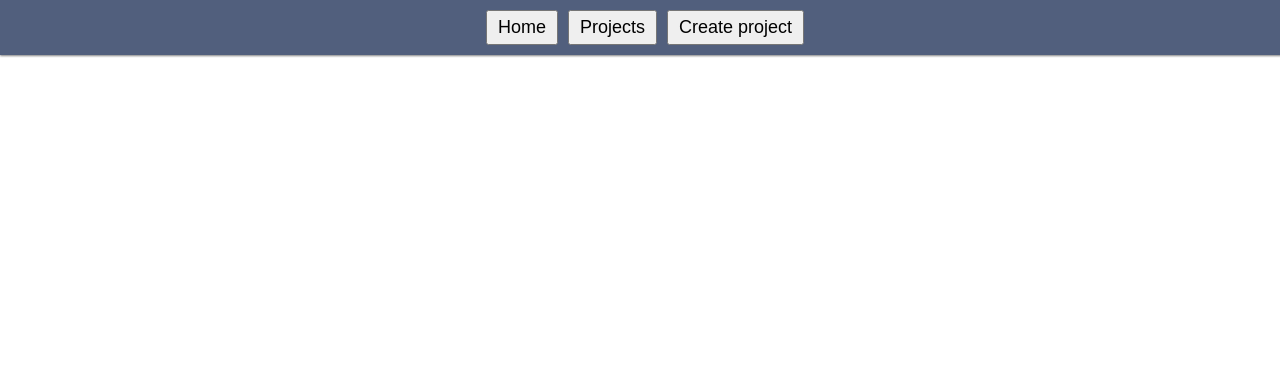
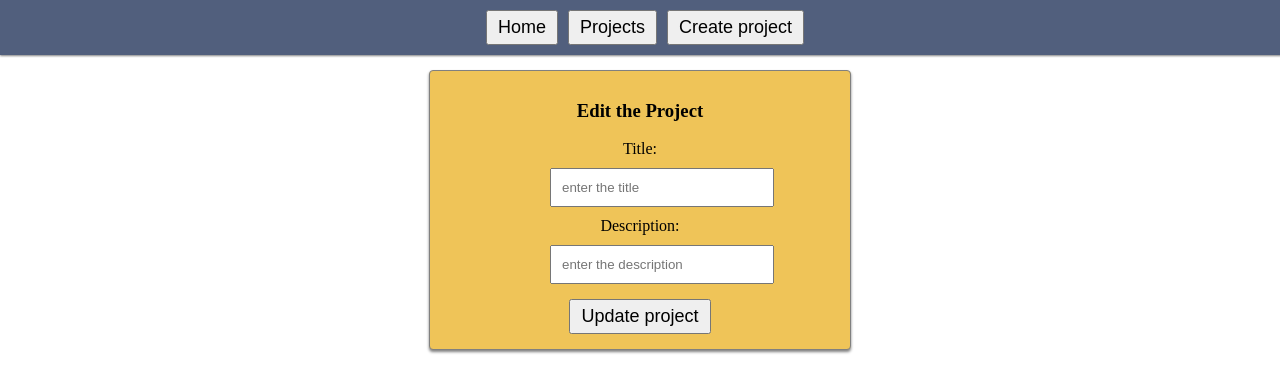
Before and after one commit to ironhack-sept2025-breakingBug/w5d3-react-project-management, a React (Vite) app: page /projects/edit/1 in a window 1280 px wide. Shown: the top 392 px of the page. Built offline with nearby package versions, Linux system fonts and the light colour scheme; no server answers.

Commit message:
feat: add functionality to edit projects

```diff
--- a/src/App.jsx
+++ b/src/App.jsx
@@ -5,6 +5,7 @@ import HomePage from "./pages/HomePage"
 import ProjectListPage from "./pages/ProjectListPage"
 import CreateProjectPage from "./pages/CreateProjectPage"
 import ProjectDetailsPage from "./pages/ProjectDetailsPage"
+import EditProjectPage from "./pages/EditProjectPage"
 
 
 function App() {
@@ -17,6 +18,7 @@ function App() {
         <Route path="/projects" element={<ProjectListPage />} />
         <Route path="/projects/create" element={<CreateProjectPage />} />
         <Route path="/projects/:projectId" element={<ProjectDetailsPage />} />
+        <Route path="/projects/edit/:projectId" element={<EditProjectPage />} />
       </Routes>
     </>
   )
--- /dev/null
+++ b/src/pages/EditProjectPage.jsx
@@ -0,0 +1,81 @@
+import axios from "axios"
+import { useEffect, useState } from "react"
+import { useNavigate, useParams } from "react-router-dom"
+import { BASE_URL } from "../config/api"
+
+
+function EditProjectPage() {
+
+    const [title, setTitle] = useState("")
+    const [description, setDescription] = useState("")
+
+    const { projectId } = useParams()
+
+    const navigate = useNavigate()
+
+
+    useEffect(() => {
+        // get project detailes & pre-populate the form
+        axios.get(`${BASE_URL}/projects/${projectId}`)
+            .then((response) => {
+                setTitle(response.data.title)
+                setDescription(response.data.description)
+            })
+            .catch((error) => console.log("Error getting project details from the API...", error));
+    }, [projectId])
+
+
+    const handleSubmit = (e) => {
+        e.preventDefault()
+
+        const newDetails = {
+            title: title,
+            description: description,
+        }
+
+        axios.put(`${BASE_URL}/projects/${projectId}`, newDetails)
+            .then(() => {
+                navigate(`/projects/${projectId}`)
+            })
+            .catch(e => console.log("Error updating project...", e));
+    }
+
+
+    return (
+        <div className="EditProjectPage">
+
+            <h3>Edit the Project</h3>
+
+            <form onSubmit={handleSubmit}>
+                <label>
+                    Title:
+                    <input
+                        type="text"
+                        name="title"
+                        placeholder="enter the title"
+                        required
+                        value={title}
+                        onChange={(e) => { setTitle(e.target.value) }}
+                    />
+                </label>
+
+                <label>
+                    Description:
+                    <input
+                        type="text"
+                        name="description"
+                        placeholder="enter the description"
+                        value={description}
+                        onChange={(e) => { setDescription(e.target.value) }}
+                    />
+                </label>
+
+                <button>Update project</button>
+            </form>
+
+        </div>
+    )
+}
+
+
+export default EditProjectPage
--- a/src/pages/ProjectDetailsPage.jsx
+++ b/src/pages/ProjectDetailsPage.jsx
@@ -31,6 +31,10 @@ function ProjectDetailsPage() {
             <h1>{project.title}</h1>
             <p>{project.description}</p>
 
+            <Link to={`/projects/edit/${project.id}`}>
+                <button>Edit</button>
+            </Link>
+
             <Link to="/projects">
                 <button>Back to projects</button>
             </Link>
```
